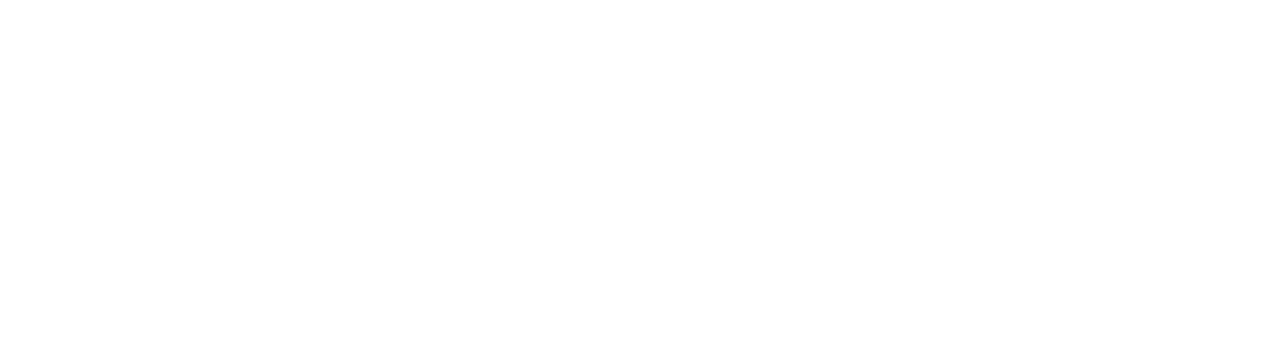
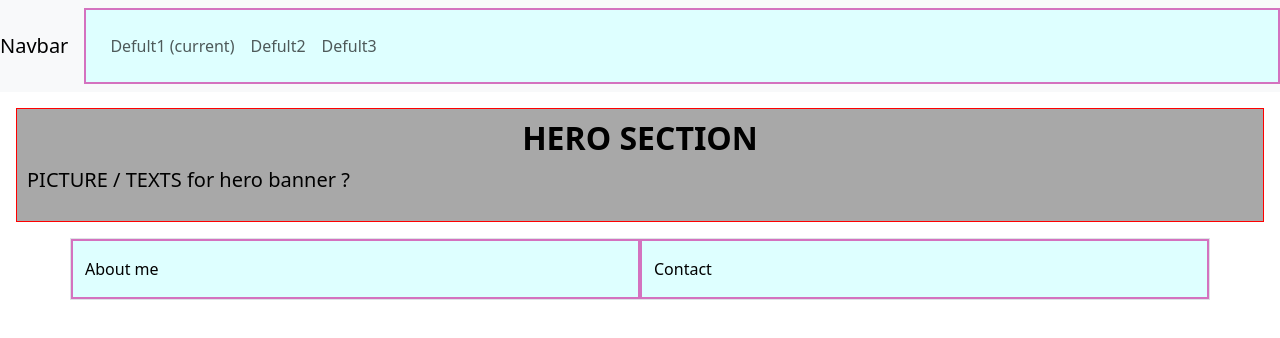
Before and after one commit to CyberTech403/Bootstrap-Portfolio, a plain HTML site: page index.html in a window 1280 px wide. Drawn offline with nearby package versions, Linux system fonts and the light colour scheme.

Commit message:
downloaded defult code from bootstrap

```diff
--- a/CSS/style.css
+++ b/CSS/style.css
@@ -0,0 +1,21 @@
+[class*='col'] {
+  padding: 1rem;
+  background-color: rgb(222, 255, 255);
+  border: 2px solid rgb(212, 114, 191);
+  color: rgb(0, 0, 0);
+}
+
+
+.hero {
+  padding: 10px;
+  margin: 1rem;
+  border: 1px solid red;
+  background-color: rgb(168, 168, 168);
+  color: black;
+
+  h1 {
+    text-align: center;
+    font-size: 2rem;
+    font-weight: 600;
+  }
+}
--- a/index.html
+++ b/index.html
@@ -3,9 +3,73 @@
   <head>
     <meta charset="UTF-8">
     <meta name="viewport" content="width=device-width, initial-scale=1.0">
-  <title>Document</title>
+
+    <link rel="stylesheet" type="text/css" href="./CSS/style.css" />
+
+    <title>BootStrap-Portfolio</title>
+    <link href="https://cdn.jsdelivr.net/npm/bootstrap@5.3.2/dist/css/bootstrap.min.css" rel="stylesheet" integrity="sha384-T3c6CoIi6uLrA9TneNEoa7RxnatzjcDSCmG1MXxSR1GAsXEV/Dwwykc2MPK8M2HN" crossorigin="anonymous">
+
+
   </head>
+
   <body>
 
+    <!--Nav Bar -->
+    <nav class="navbar navbar-expand-lg navbar-light bg-light">
+      <a class="navbar-brand" href="#">Navbar</a>
+      <button class="navbar-toggler" type="button" data-toggle="collapse" data-target="#navbarNav" aria-controls="navbarNav" aria-expanded="false" aria-label="Toggle navigation">
+        <span class="navbar-toggler-icon"></span></button>
+
+      <div class="collapse navbar-collapse" id="navbarNav">
+        <ul class="navbar-nav">
+          <li class="nav-item active">
+            <a class="nav-link" href="#">Defult1 <span class="sr-only">(current)</span></a>
+          </li>
+          <li class="nav-item">
+            <a class="nav-link" href="#">Defult2</a>
+          </li>
+          <li class="nav-item">
+            <a class="nav-link" href="#">Defult3</a>
+          </li>
+        </ul>
+      </div>
+    </nav>
+
+    <!-- Hero Section -->
+
+   <div class="jumbotron jumbotron-fluid">
+    <div class="hero">
+      <h1 class="display-4">HERO SECTION</h1>
+      <p class="lead"> PICTURE / TEXTS for hero banner ? </p>
+    </div>
+   </div>
+
+    <!-- Work Section and dispay work with grid (cards)-->
+
+    <!-- Skills Section
+
+    List out the skills you expect to learn from the bootcamp.
+
+    -->
+
+    <!-- About Me / contact Section
+        An "About Me" section in the same row.
+    -->
+
+    <div class="container-md border">
+      <div class="row">
+        <div id="aboutMe" class="col">About me</div>
+        <div id="Contact" class="col">Contact</div>
+      </div>
+    </div>
+
+
+    <script src="https://cdn.jsdelivr.net/npm/bootstrap@5.3.2/dist/js/bootstrap.bundle.min.js" integrity="sha384-C6RzsynM9kWDrMNeT87bh95OGNyZPhcTNXj1NW7RuBCsyN/o0jlpcV8Qyq46cDfL" crossorigin="anonymous"></script>
+
+    <footer>
+      <!-- footer Section
+
+        All hyperlinks should have a hover effect. all buttons should display a box shadow upon hover. -->
+    </footer>
   </body>
 </html>
```
Lines whose indentation alone changed are shown as unchanged.
